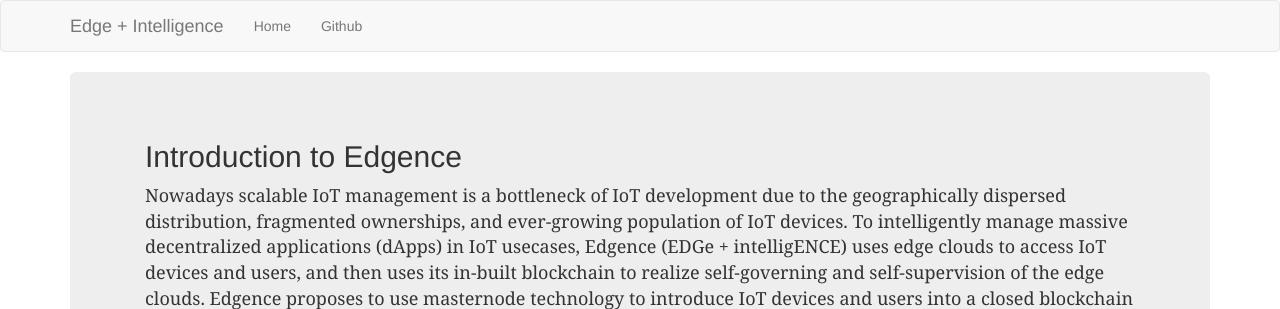
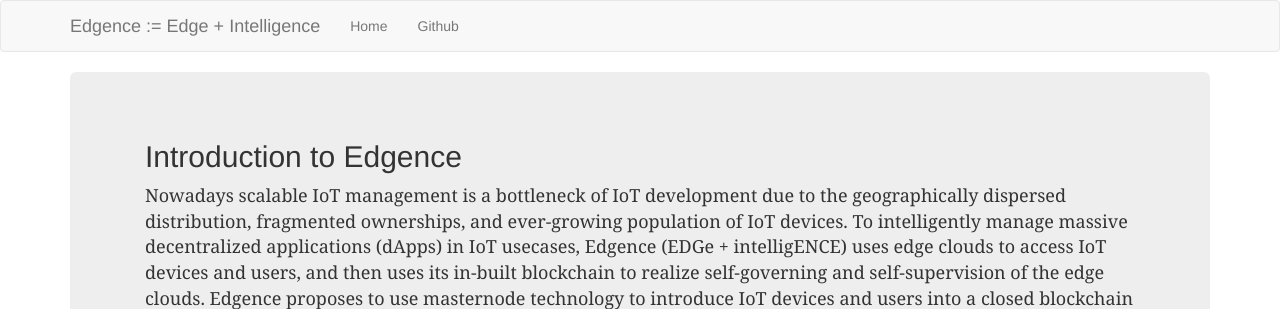
Before and after one commit to EdgeIntelligenceChain/EdgenceHome, a Flask app: page / in a window 1280 px wide. Shown: the top 309 px of the page. Run offline with Flask 2, Linux system fonts and the light colour scheme; some libraries are stand-ins or nearby versions.

Commit message:
content modified

```diff
--- a/app/templates/base.html
+++ b/app/templates/base.html
@@ -26,7 +26,7 @@
                 <span class="icon-bar"></span>
                 <span class="icon-bar"></span>
             </button>
-            <a class="navbar-brand">Edge + Intelligence</a>
+            <a class="navbar-brand">Edgence := Edge + Intelligence</a>
         </div>
         <li class="navbar-collapse collapse">
 
```
